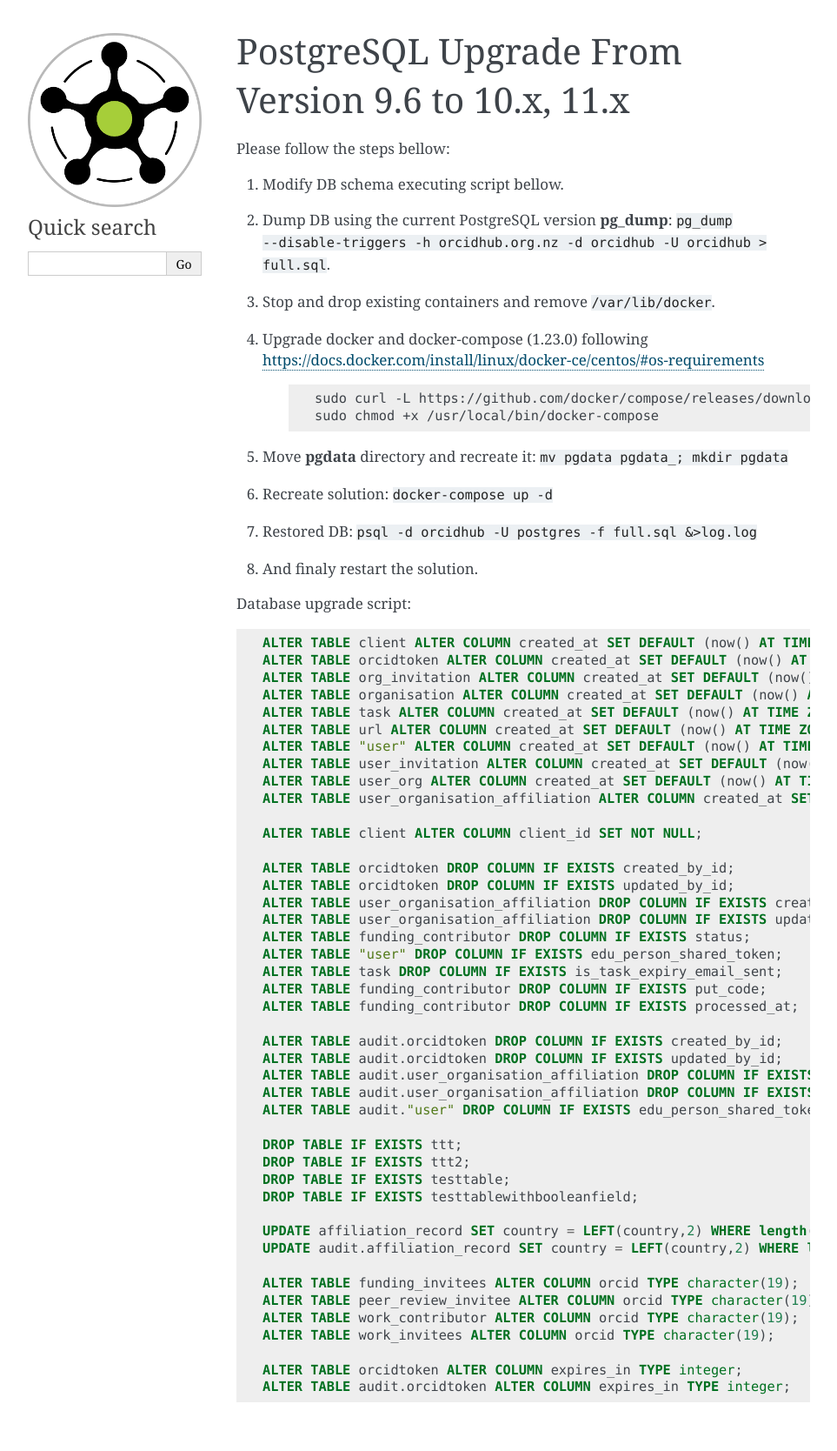
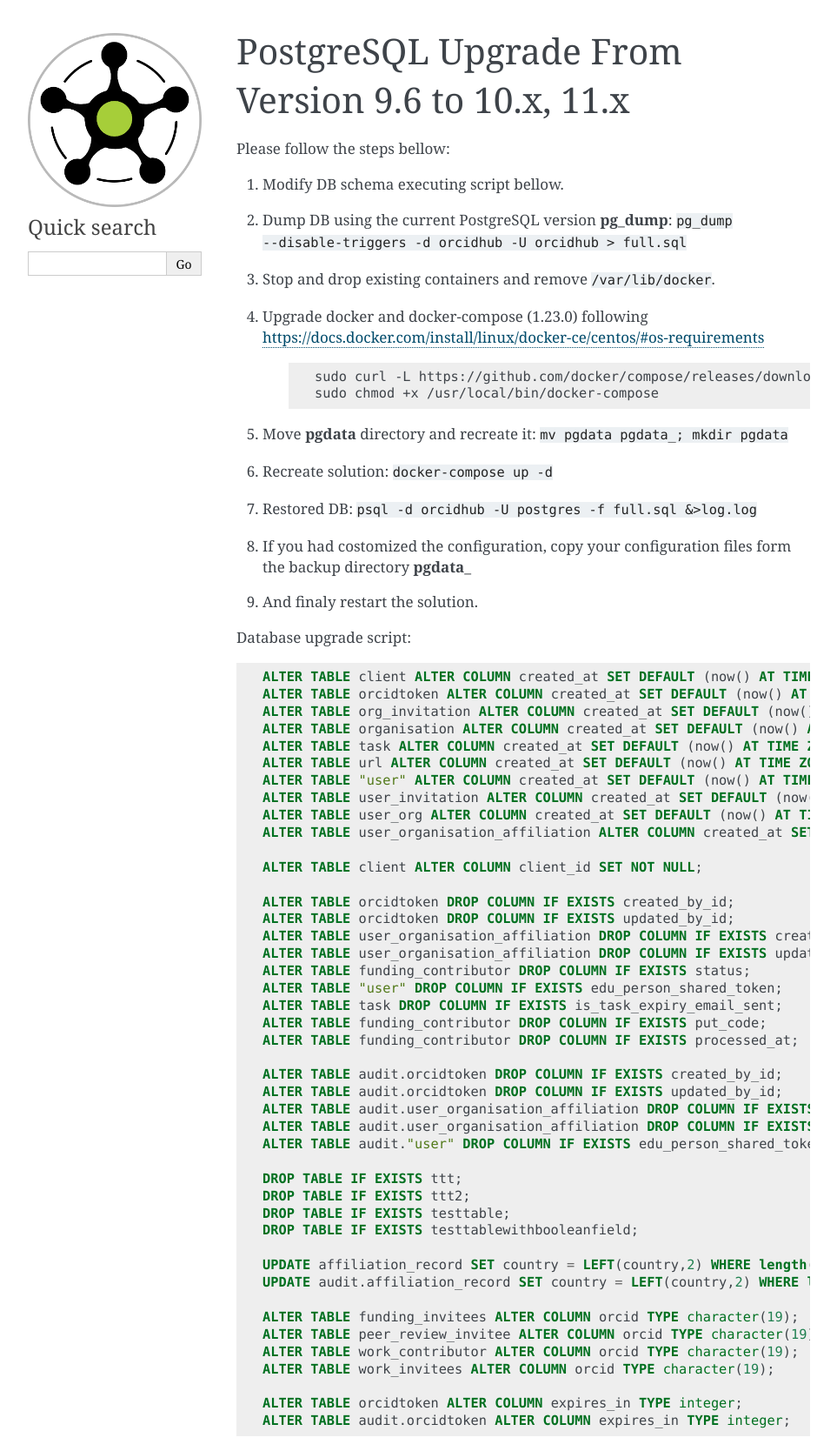
Before and after one commit to Royal-Society-of-New-Zealand/NZ-ORCID-Hub, a Sphinx documentation site: the page built from docs/pg_upgrade.rst, in a window 1280 px wide. Shown: the whole page at 87% size, without its empty margins (148-1111 px from the left). Built offline with Sphinx 7.4.7, drawn with Linux system fonts in a browser that asks for light colours; the version number could not be read and is left out; before the commit the page ends 1629 px from its top, so only the background shows below that.

Commit message:
fixed backup script

```diff
--- a/docs/pg_upgrade.rst
+++ b/docs/pg_upgrade.rst
@@ -4,7 +4,7 @@ PostgreSQL Upgrade From Version 9.6 to 10.x, 11.x
 Please follow the steps bellow:
 
 #. Modify DB schema executing script bellow.
-#. Dump DB using the current PostgreSQL version **pg_dump**: ``pg_dump --disable-triggers -h orcidhub.org.nz -d orcidhub -U orcidhub > full.sql``.
+#. Dump DB using the current PostgreSQL version **pg_dump**: ``pg_dump --disable-triggers -d orcidhub -U orcidhub > full.sql``
 #. Stop and drop existing containers and remove ``/var/lib/docker``.
 #. Upgrade docker and docker-compose (1.23.0) following https://docs.docker.com/install/linux/docker-ce/centos/#os-requirements
 
@@ -15,6 +15,7 @@ Please follow the steps bellow:
 #. Move **pgdata** directory and recreate it: ``mv pgdata pgdata_; mkdir pgdata``
 #. Recreate solution: ``docker-compose up -d``
 #. Restored DB: ``psql -d orcidhub -U postgres -f full.sql &>log.log``
+#. If you had costomized the configuration, copy your configuration files form the backup directory **pgdata_**
 #. And finaly restart the solution.
 
 Database upgrade script:
```
Also changed, not shown: 1 other file.
